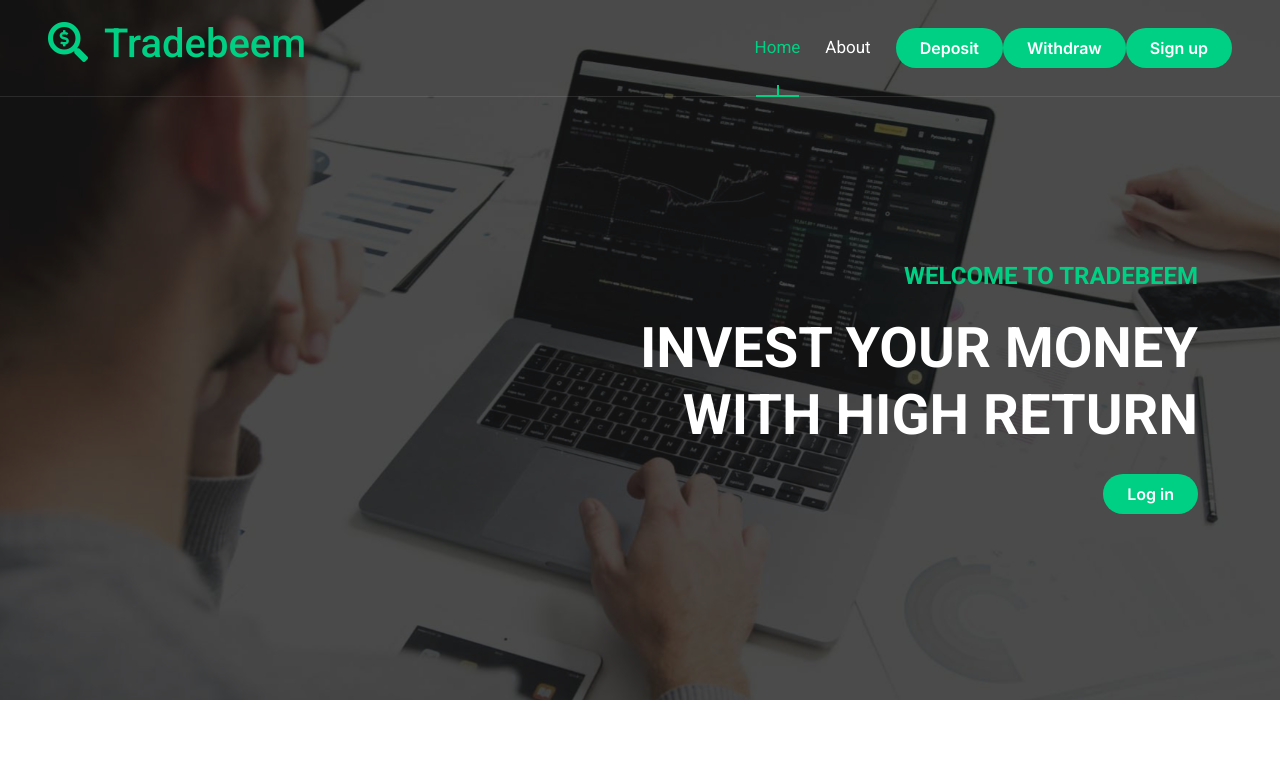
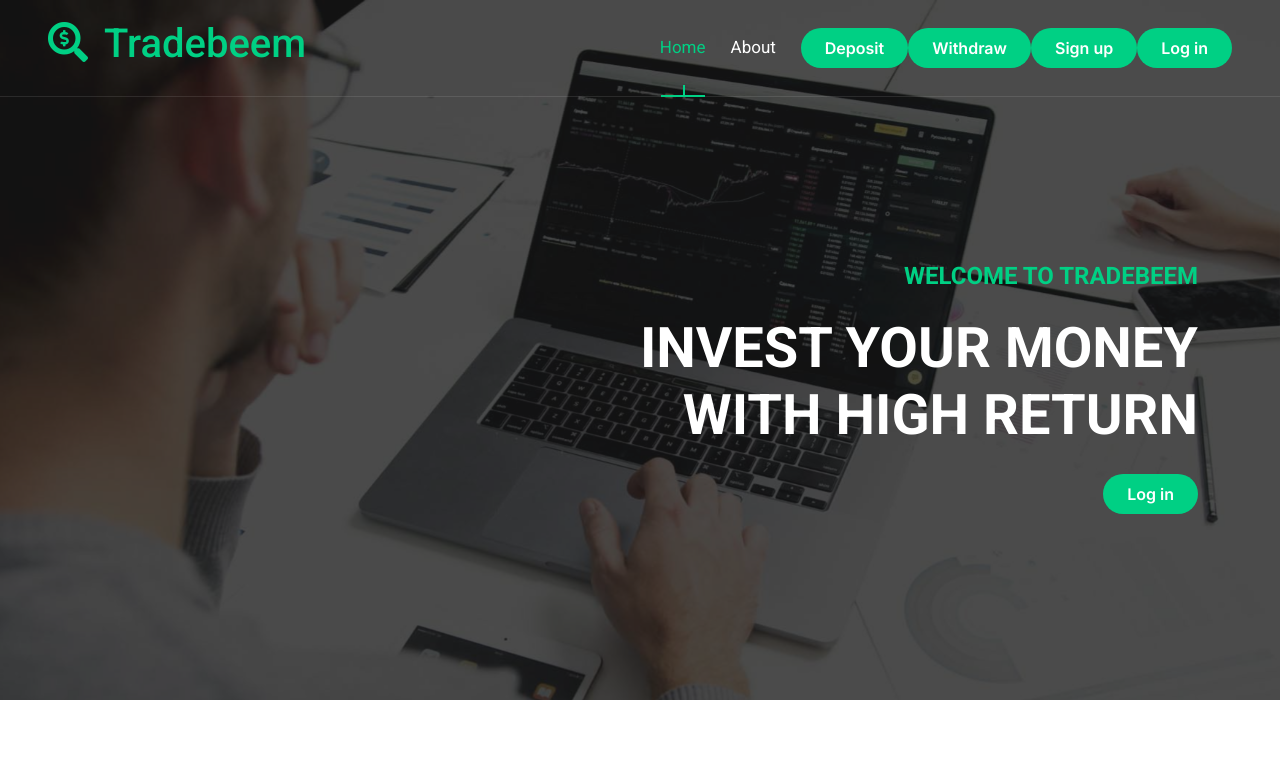
Before and after one commit to tradeboom-402/Trade, a plain HTML site: page index.html in a window 1280 px wide. Shown: the top 778 px of the page. Drawn offline with nearby package versions, Linux system fonts and the light colour scheme.

Commit message:
Update index.html

```diff
--- a/index.html
+++ b/index.html
@@ -45,6 +45,7 @@
                     <a href="https://docs.google.com/forms/d/e/1FAIpQLSdH1U9siEKbltvxk-hdcTaZspy8mgtto-Jv8EWwcoJU6iGw4w/viewform" class="btn btn-primary rounded-pill py-2 px-4 my-3 my-lg-0 flex-shrink-0">Deposit</a>
                     <a href="https://forms.gle/BPs6BrSybd8KpLM3A" class="btn btn-primary rounded-pill py-2 px-4 my-3 my-lg-0 flex-shrink-0">Withdraw</a>
                     <a href="https://www.authpro.com/auth/Tradebeem/?action=reg" class="btn btn-primary rounded-pill py-2 px-4 my-3 my-lg-0 flex-shrink-0">Sign up</a>
+                                       <a href="https://www.authpro.com/auth/Tradebeem/" class="btn btn-primary rounded-pill py-2 px-4 my-3 my-lg-0 flex-shrink-0">Log in</a>
                 </div>
             </nav>
 
```
